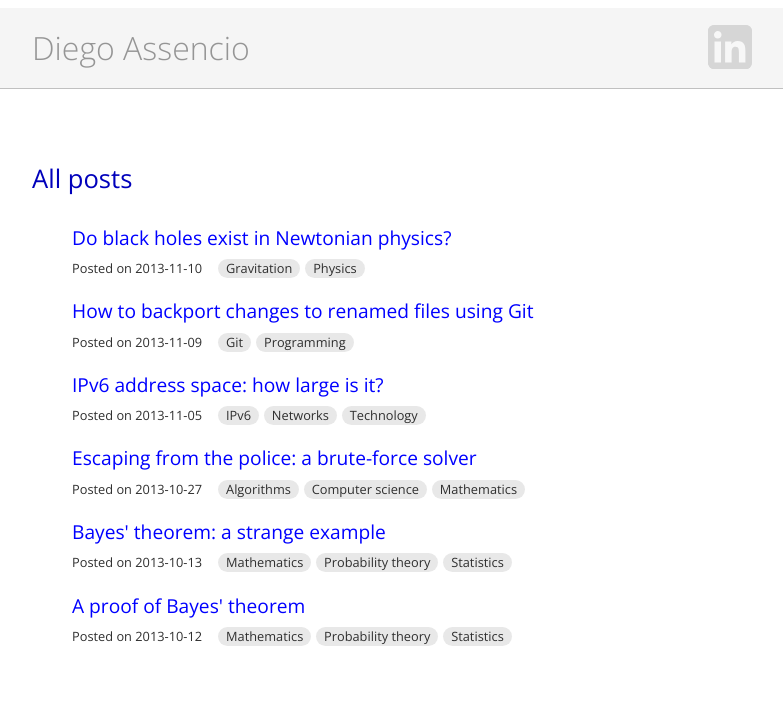
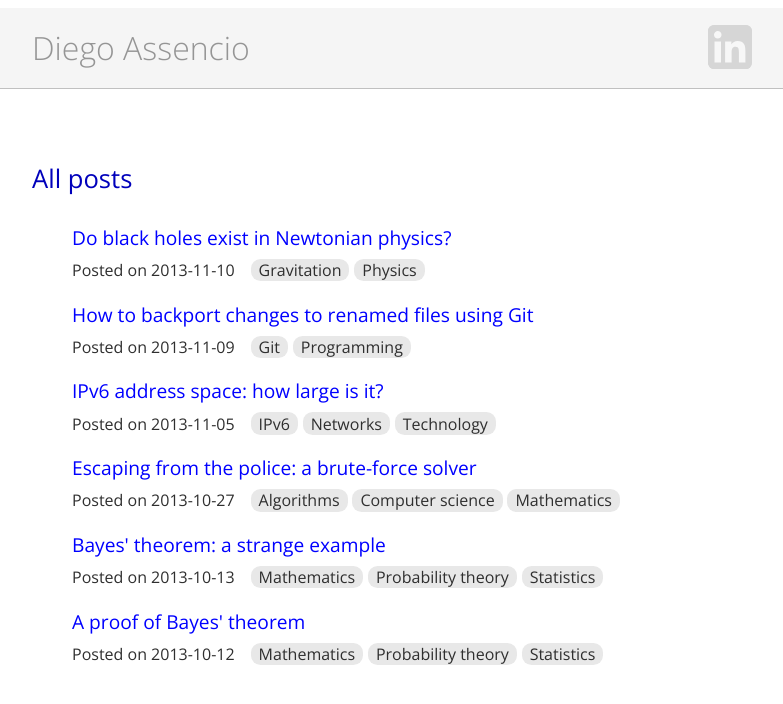
Before and after one commit to dassencio/blog, a Vue app: page / in a window 1280 px wide. Shown: the top 704 px of the page, without its empty margins (248-1031 px from the left). Built offline with nearby package versions, Linux system fonts and the light colour scheme.

Commit message:
Simplify code

```diff
--- a/src/components/PostDetails.vue
+++ b/src/components/PostDetails.vue
@@ -26,10 +26,8 @@ defineProps<{
   align-items: center;
   display: flex;
   flex-wrap: wrap;
+  font-size: $view-post-details-font-size;
   gap: $view-post-details-vertical-margin $view-post-details-horizontal-gap;
-  &__date {
-    font-size: $view-post-details-font-size;
-  }
   &__labels {
     display: flex;
     flex-wrap: wrap;
@@ -39,7 +37,6 @@ defineProps<{
     background-color: $view-label-background-color-normal;
     border-radius: $view-label-border-radius;
     color: $view-text-color-normal;
-    font-size: $view-post-details-font-size;
     padding: $view-label-vertical-padding $view-label-horizontal-padding;
     text-decoration: none;
     &:active,
```
